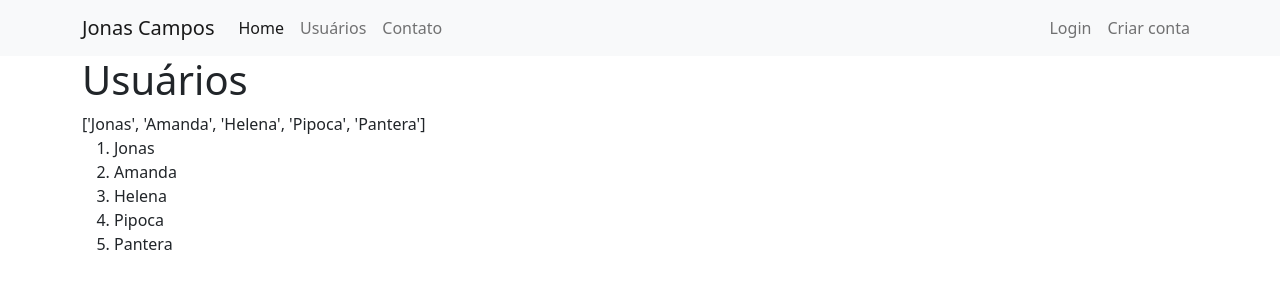
After one commit to jonasaacampos/blog_python_flask, a Flask app: page /users in a window 1280 px wide. The commit adds this page. Shown: the top 300 px of the page. Run offline with Flask 2, Linux system fonts and the light colour scheme.

Commit message:
Criação do esqueleto das páginas e navegação hiperlinkada

```diff
--- a/app.py
+++ b/app.py
@@ -1,6 +1,8 @@
-from flask import Flask, render_template
+from flask import Flask, render_template, url_for
 
 app = Flask(__name__)
+
+lista_usuarios = ['Jonas', 'Amanda', 'Helena', 'Pipoca', 'Pantera']
 
 
 @app.route('/')
@@ -12,5 +14,15 @@ def home():  # put application's code here
 def contato():
     return render_template('contato.html')
 
+
+@app.route('/users')
+def usuarios():
+    return render_template('users.html', lista_usuarios=lista_usuarios)
+
+
+@app.route('/login')
+def login():
+    return render_template('login.html')
+
 if __name__ == '__main__':
-    app.run(debug=True)
+    app.run(debug=1)
--- a/templates/base.html
+++ b/templates/base.html
@@ -28,9 +28,11 @@
 
 <body>
 
+{% include 'navbar.html' %}
+
 {% block body %}
+{% endblock %}
 
-{% endblock %}
 <!-- JavaScript Bundle with Popper -->
 <script src="https://cdn.jsdelivr.net/npm/bootstrap@5.2.0/dist/js/bootstrap.bundle.min.js"
         integrity="sha384-A3rJD856KowSb7dwlZdYEkO39Gagi7vIsF0jrRAoQmDKKtQBHUuLZ9AsSv4jD4Xa"
--- /dev/null
+++ b/templates/navbar.html
@@ -0,0 +1,30 @@
+<nav class="navbar navbar-expand-lg bg-light">
+    <div class="container-fluid, container">
+        <a class="navbar-brand" href="{{ url_for('home') }}">Jonas Campos</a>
+        <button class="navbar-toggler" type="button" data-bs-toggle="collapse" data-bs-target="#navbarSupportedContent"
+                aria-controls="navbarSupportedContent" aria-expanded="false" aria-label="Toggle navigation">
+            <span class="navbar-toggler-icon"></span>
+        </button>
+        <div class="collapse navbar-collapse" id="navbarSupportedContent">
+            <ul class="navbar-nav me-auto mb-2 mb-lg-0">
+                <li class="nav-item">
+                    <a class="nav-link active" aria-current="page" href="{{ url_for('home') }}">Home</a>
+                </li>
+                <li class="nav-item">
+                    <a class="nav-link" href="{{ url_for('usuarios') }}">Usuários</a>
+                </li>
+                <li class="nav-item">
+                    <a class="nav-link" href="{{ url_for('contato') }}">Contato</a>
+                </li>
+            </ul>
+            <ul class="id-flex navbar-nav">
+                <li class="nav-item">
+                    <a class="nav-link" href="{{ url_for('login') }}">Login</a>
+                </li>
+                <li class="nav-item">
+                    <a class="nav-link" href="{{ url_for('login') }}">Criar conta</a>
+                </li>
+            </ul>
+        </div>
+    </div>
+</nav>
--- /dev/null
+++ b/templates/users.html
@@ -0,0 +1,18 @@
+{% extends 'base.html' %}
+
+{% block body %}
+
+    <div class="container">
+        <h1>Usuários</h1>
+        {{ lista_usuarios }}
+
+        <ol>
+            {% for usuario in lista_usuarios %}
+                <li> {{ usuario }} </li>
+            {% endfor %}
+        </ol>
+
+    </div>
+
+
+{% endblock %}
```
Also changed, not shown: templates/login.html (added, +16 -0 lines), forms.py (added).
